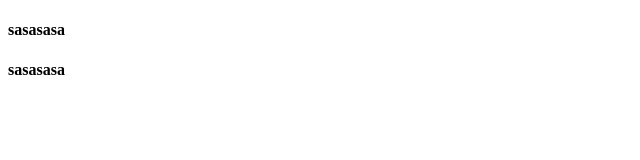
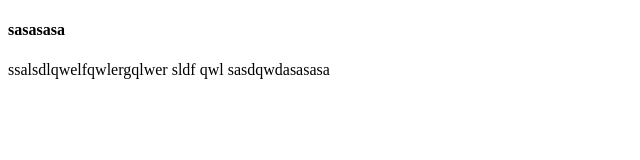
Before and after one commit to TogrulBadirov/ConflicTest, a plain HTML site: page about.html in a window 1280 px wide. Shown: the whole page, without its empty margins (0-640 px from the left). Drawn offline with Linux system fonts and the light colour scheme.

Commit message:
qwdqwdqwegqrg

```diff
--- a/about.html
+++ b/about.html
@@ -7,6 +7,6 @@
 </head>
 <body>
     <h4>sasasasa</h4>
-    <h4>sasasasa</h4>
+    <p>ssalsdlqwelfqwlergqlwer sldf qwl <span>sasdqwd</span>asasasa</p>
 </body>
 </html>
```
